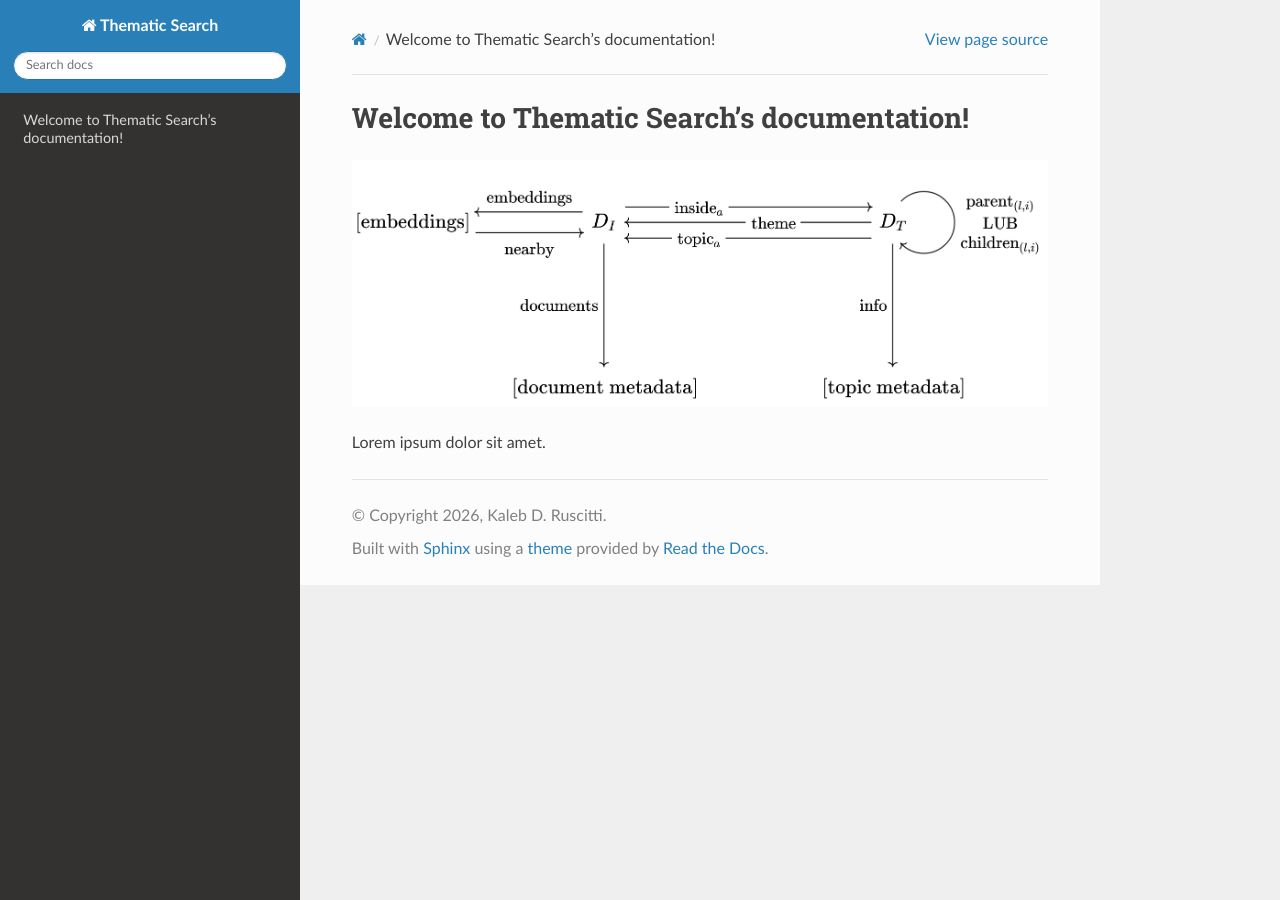
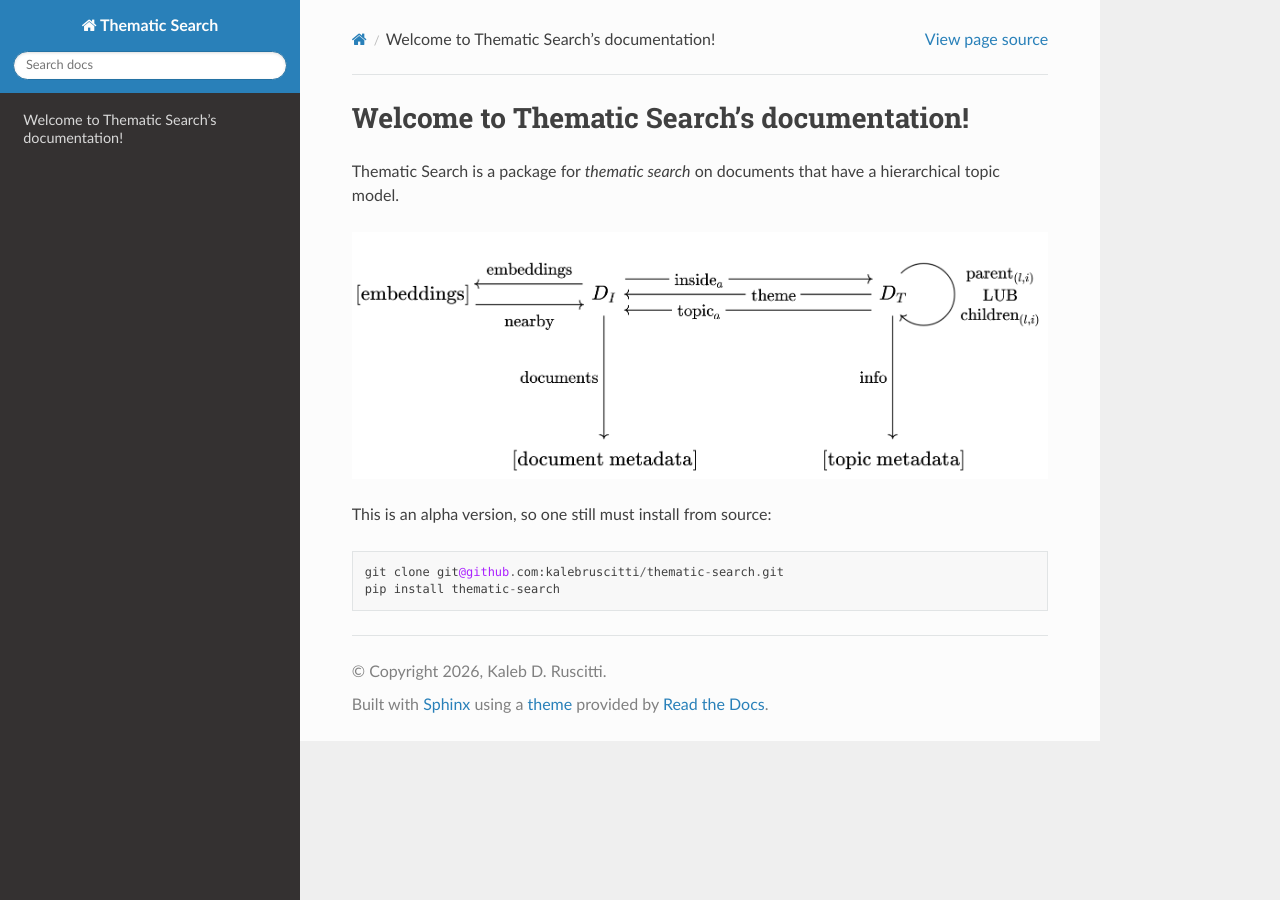
Before and after one commit to kalebruscitti/thematic-search, a Sphinx documentation site: the page built from docs/source/index.rst, in a window 1280 px wide. Built offline with Sphinx 7.4.7 and the Read the Docs theme 3.1.0, drawn with Linux system fonts in a browser that asks for light colours.

```diff
--- a/docs/source/index.rst
+++ b/docs/source/index.rst
@@ -1,6 +1,11 @@
 Welcome to Thematic Search's documentation!
 ===========================================
 
+Thematic Search is a package for *thematic search* on documents that have a hierarchical topic model.
+
 .. image:: instance-category.png
 
-Lorem ipsum dolor sit amet.
+This is an alpha version, so one still must install from source::
+
+    git clone git@github.com:kalebruscitti/thematic-search.git
+    pip install thematic-search
--- a/src/__init__.py
+++ b/src/__init__.py
@@ -1,5 +1,6 @@
 from .topicdatabase import TopicDatabase, IndexQuery, TopicQuery, RootQuery
 from .softclustertree import SoftClusterTree, Cluster, ClusterLeaf, ClusterAnd, ClusterOr, ClusterNot
+import utilities as util
 
 __all__ = [
     # Primary entry point
@@ -14,4 +15,5 @@
     "ClusterAnd",
     "ClusterOr",
     "ClusterNot",
+    "util",
 ]
```
Also changed, not shown: .readthedocs.yaml, 3 other files.
